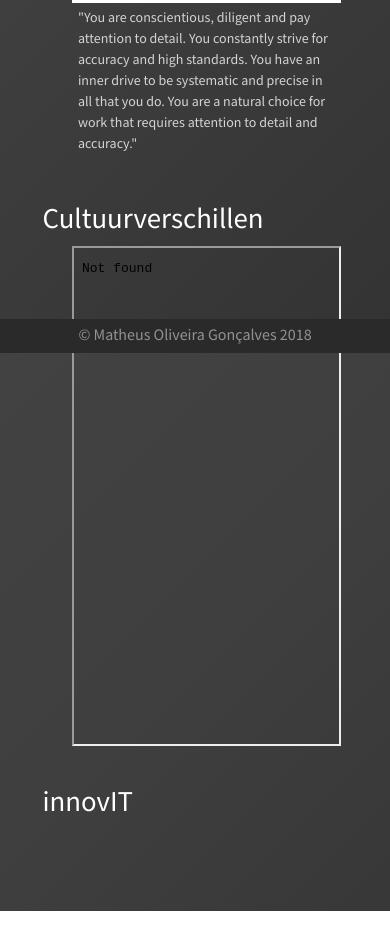
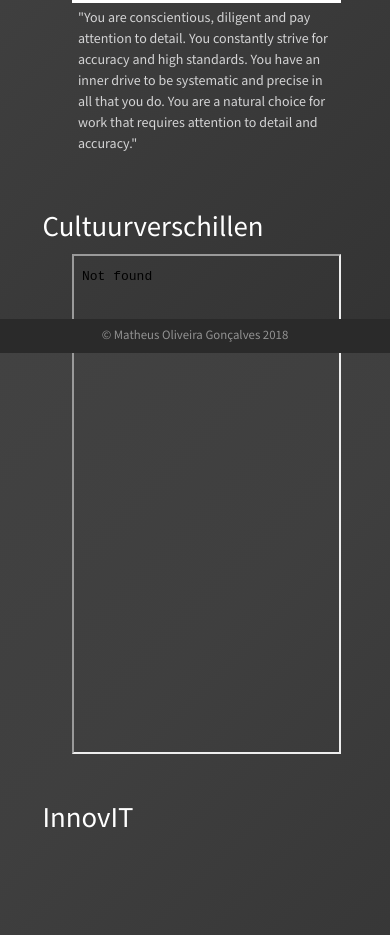
Before and after one commit to MatheusOliveira98/SenpaiZykre.github.io, a plain HTML site: page iTalent.html in a window 390 px wide. Shown: the part 491-1426 px from the top of the page. Before the commit the page ends 1402 px from the top, so only its background shows below. Drawn offline with nearby package versions, Linux system fonts and the light colour scheme; a script that the page names is missing.

Commit message:
lil changes proj + iT

```diff
--- a/assets/css/styles.css
+++ b/assets/css/styles.css
@@ -223,6 +223,10 @@ p > a:hover {
   margin-bottom:2em;
 }
 
+.row.d-flex.justify-content-center {
+  margin-top: 0;
+}
+
 @media (min-width: 768px) {
   #andere-projecten-col {
     border-left:1px solid #929292;
@@ -249,7 +253,7 @@ p > a:hover {
 }
 
 .content-row {
-  margin-bottom: 2em;
+  margin-bottom: 2.5em;
   margin-left: .5em;
 }
 
@@ -257,3 +261,9 @@ p > a:hover {
   color: #d4d4d5;
   font-size: .7em;
 }
+
+@media (max-width: 768px) {
+  .voetstuk {
+    font-size: .8em;
+  }
+}
--- a/iTalent.html
+++ b/iTalent.html
@@ -86,7 +86,7 @@
         </div>
         <div class="row content-row">
             <div class="col col-12">
-                <h2>innovIT</h2>
+                <h2>InnovIT</h2>
             </div>
             <div class="col col-10 offset-1 col-md-8 offset-md-0 col-xl-6">
                 <!-- dab -->
```
Also changed, not shown: projecten.html (+1 -0 lines).
